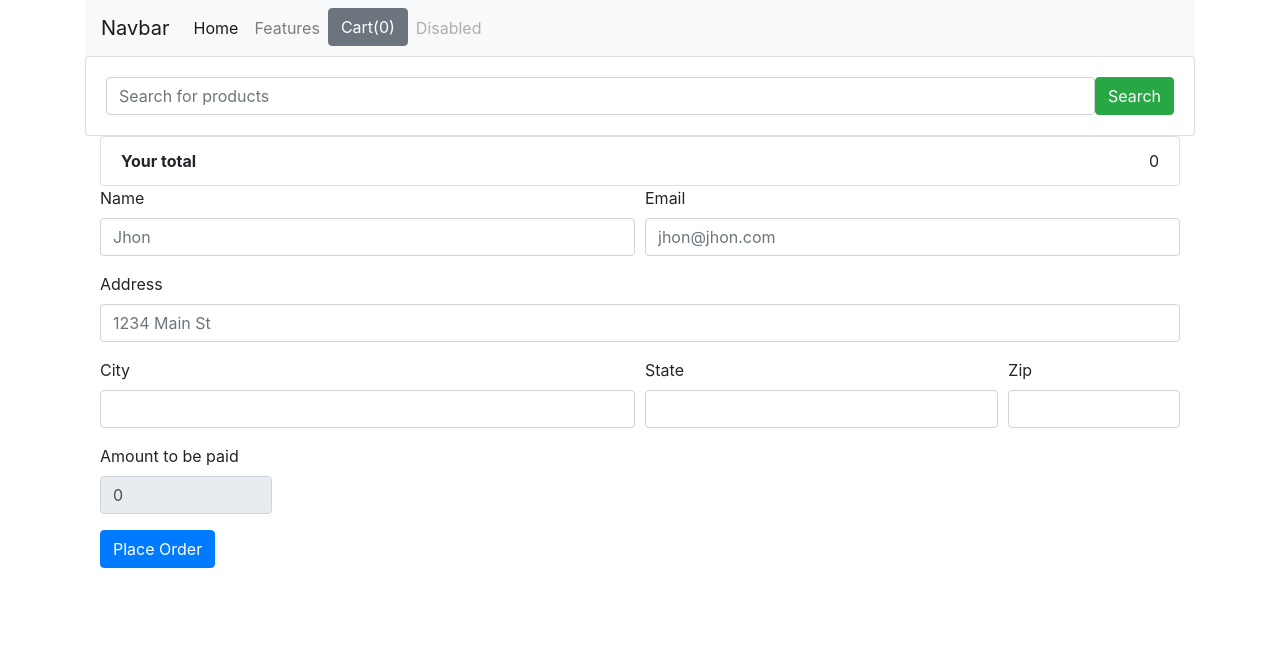
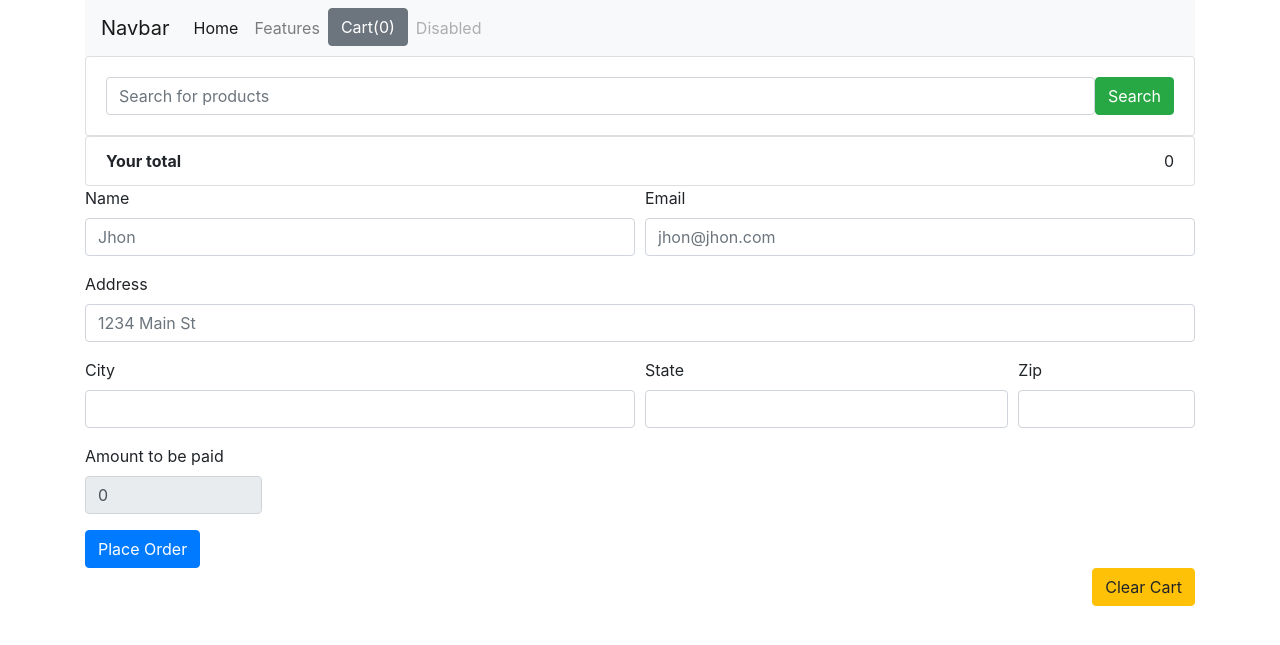
Before and after one commit to abdohsn/e-commerce-site-django, a Django app: page /checkout/ in a window 1280 px wide. Shown: the top 645 px of the page. Run offline with Django 3.2, Linux system fonts and the light colour scheme; some libraries are stand-ins or nearby versions.

Commit message:
adding the  clear cart button

```diff
--- a/ecomsite/shop/static/js/checkout.js
+++ b/ecomsite/shop/static/js/checkout.js
@@ -1,4 +1,4 @@
-if(!cart){
+if (!cart) {
     var cart = {};
 
     if (localStorage.getItem("cart") != null) {
@@ -20,3 +20,6 @@ ${total}</li> `;
 $("#total").val(total);
 $("#item_list").append(totalPrice);
 $("#items").val(JSON.stringify(cart));
+$("#clear-cart").on("click", function () {
+    localStorage.removeItem("cart");
+});
--- a/ecomsite/shop/templates/shop/checkout.html
+++ b/ecomsite/shop/templates/shop/checkout.html
@@ -3,12 +3,13 @@
 {% block title %} Checkout {% endblock %}
 
         {% block content %}
-        <div class="container">
+
             <div class="row">
                 <div class="col-md-12">
                     <ul class="list-group" id="item_list"></ul>
                 </div>
             </div>
+
             <div class="row">
                 <div class="col-md-12">
                     <form method="POST">
@@ -87,13 +88,18 @@
                             </div>
                         </div>
 
+
                         <button type="submit" class="btn btn-primary">
                             Place Order
                         </button>
                     </form>
+                    <div class="row">
+                        <div class="col-md-12">
+                            <button id="clear-cart" class="btn btn-warning float-right">Clear Cart</button>
+                        </div>
+                    </div>
                 </div>
             </div>
-        </div>
     <script src="../static/js/cart-details.js"></script>
     <script src="../static/js/checkout.js"></script>
 {% endblock %}
```
